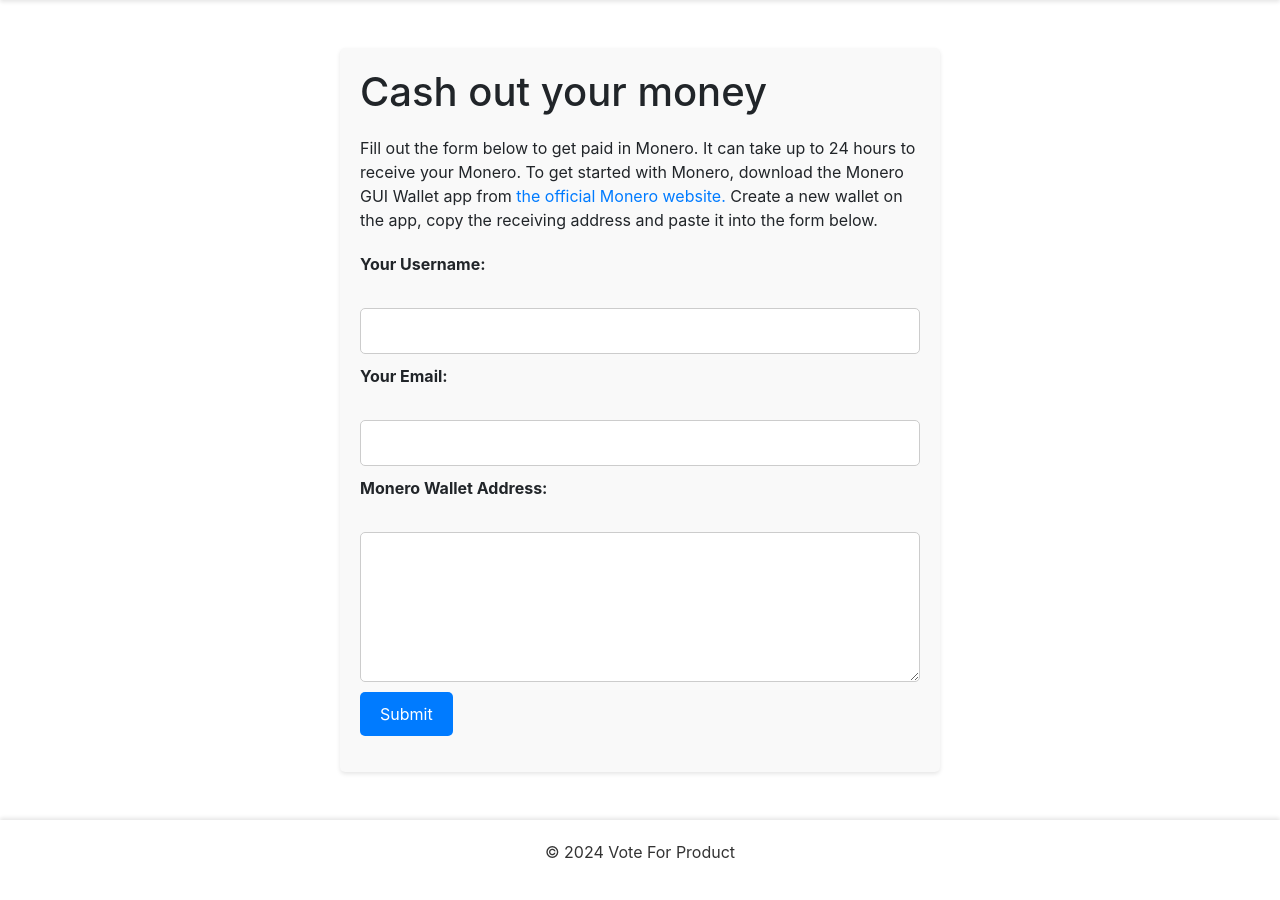
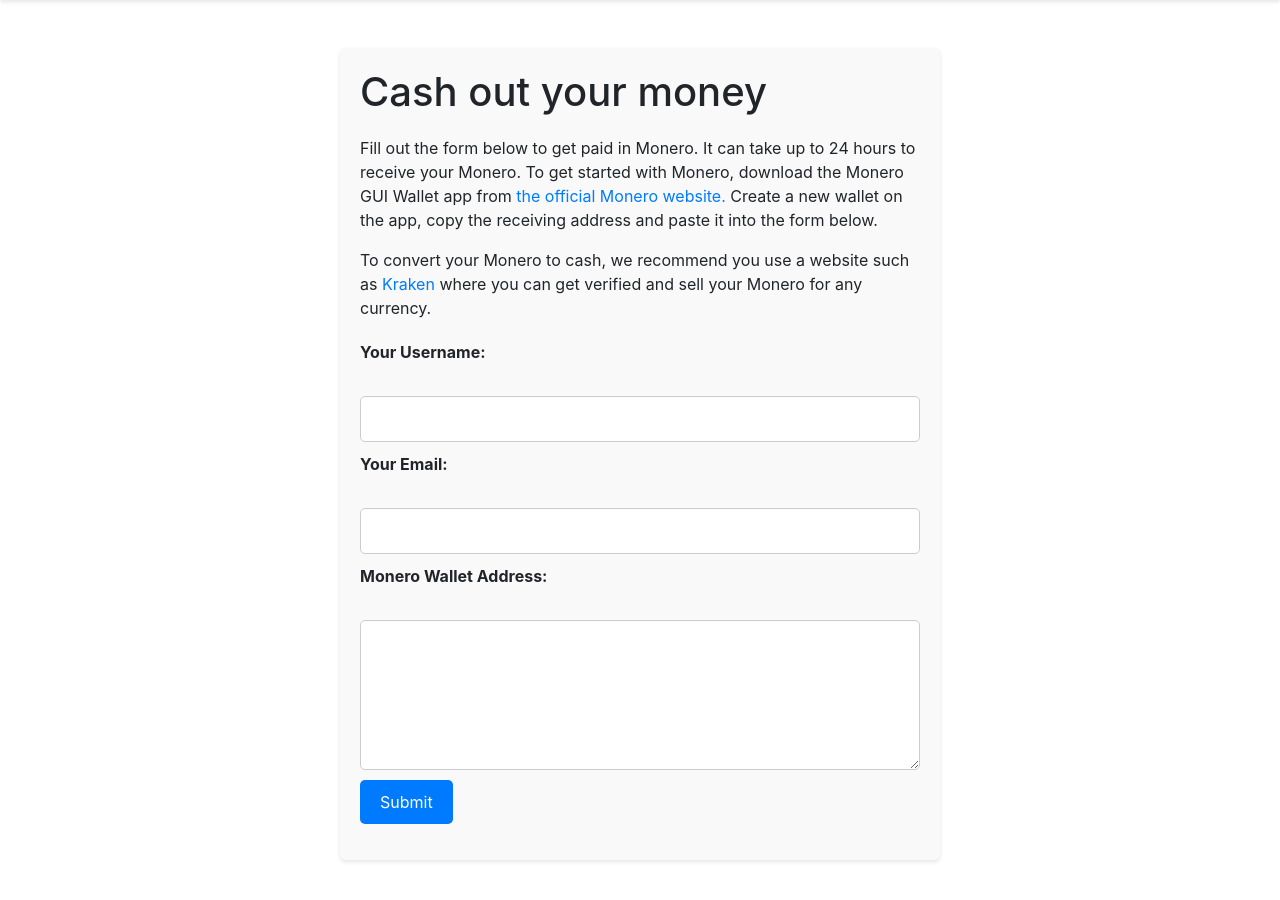
Before and after one commit to rlmsinclair/VoteForProduct, a Flask app: page /cashout in a window 1280 px wide. Shown: the part 56-956 px from the top of the page. Before the commit the page ends 914 px from the top, so only its background shows below. Run offline with Flask 3, Linux system fonts and the light colour scheme; parts of the project's set-up code (start-up, migrations or seed data) failed here and were passed over; some libraries are stand-ins or nearby versions.

Commit message:
Add files via upload

```diff
--- a/templates/cashout.html
+++ b/templates/cashout.html
@@ -37,6 +37,11 @@
         <a href="https://www.getmonero.org/downloads/">the official Monero website.</a> Create a new wallet on the app,
         copy the receiving address and paste it into the form below.
     </p>
+    <p>
+        To convert your Monero to cash, we recommend you use a website such as
+        <a href="https://www.kraken.com/">Kraken</a> where you can get verified
+        and sell your Monero for any currency.
+    </p>
 
     <form method="post" action="{{ url_for('cashout') }}">
         <label for="username">Your Username:</label><br>
```
